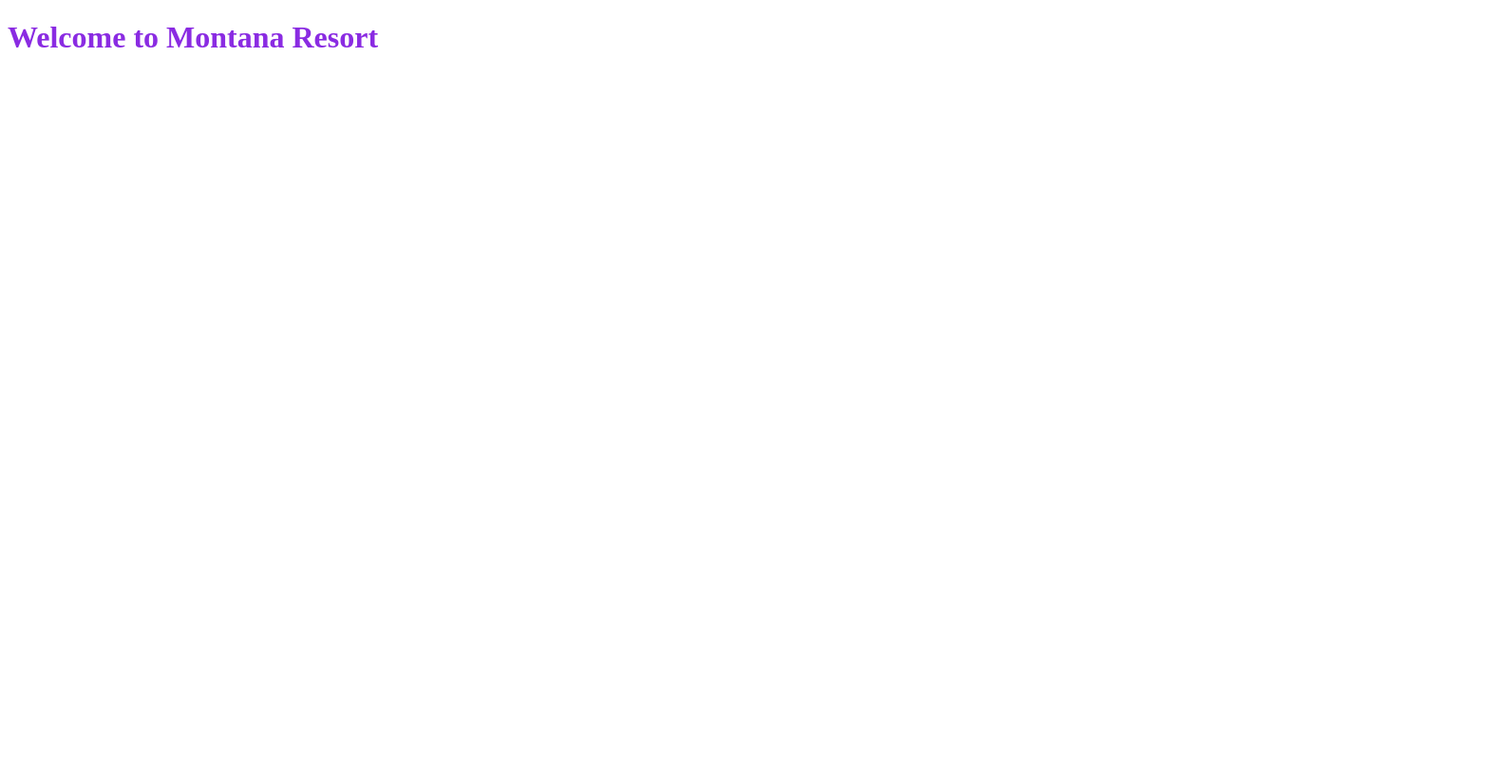
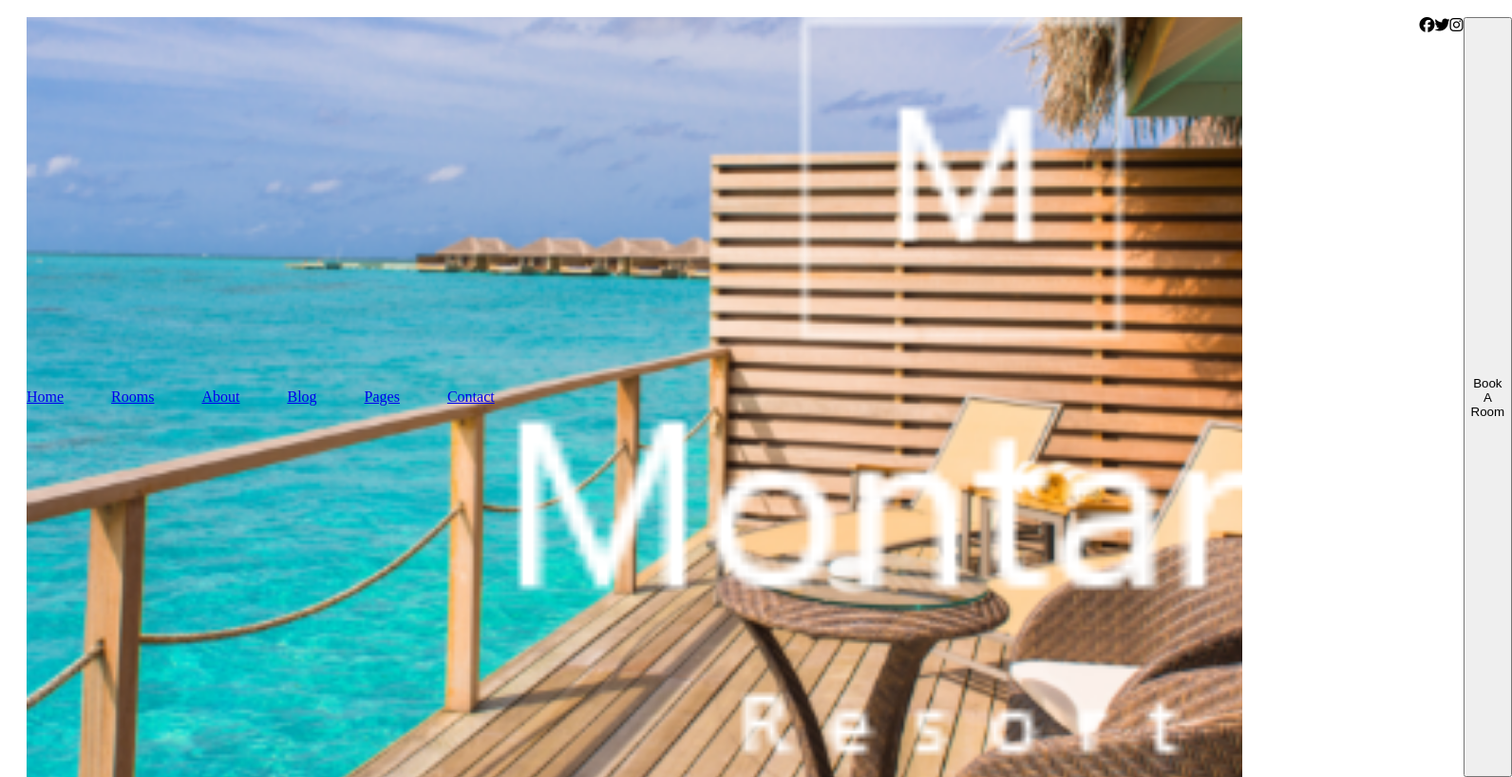
Before and after one commit to Theldra/real-estate, a plain HTML site: page index.html in a window 1280 px wide. Shown: the whole page at 95% size, 1592 px wide, since content can reach past the window. Drawn offline with Linux system fonts and the light colour scheme.

Commit message:
Added more files

```diff
--- a/index.html
+++ b/index.html
@@ -1,13 +1,34 @@
 <!DOCTYPE html>
 <html lang="en">
-<head>
-    <meta charset="UTF-8">
-    <meta name="viewport" content="width=device-width, initial-scale=1.0">
+  <head>
+    <meta charset="UTF-8" />
+    <meta name="viewport" content="width=device-width, initial-scale=1.0" />
     <title>Real Estate</title>
-    <link rel="stylesheet" href="style.css">
-</head>
-<body>
-    <h1 id="header">Welcome to Montana Resort</h1>
-
-</body>
+    <link rel="stylesheet" href="style.css" />
+     <link rel="stylesheet" href="https://cdnjs.cloudflare.com/ajax/libs/font-awesome/6.6.0/css/all.min.css" integrity="sha512-Kc323vGBEqzTmouAECnVceyQqyqdsSiqLQISBL29aUW4U/M7pSPA/gEUZQqv1cwx4OnYxTxve5UMg5GT6L4JJg==" crossorigin="anonymous" referrerpolicy="no-referrer" />
+  </head>
+  <body>
+    <nav>
+      <div class="bg-img">
+        <div class="nav-items">
+            <a href="#">Home</a>
+            <a href="#">Rooms</a>
+            <a href="#">About</a>
+            <a href="#">Blog</a>
+            <a href="#">Pages</a>
+            <a href="#">Contact</a>
+        </div>
+        <div class="img-logo">
+            <img src="./img/logo.png" alt="montana-logo">
+        </div>
+        <div class="icons">
+          <i class="fa-brands fa-facebook"></i>
+          <i class="fa-brands fa-twitter"></i>
+          <i class="fa-brands fa-instagram"></i>
+          <button>Book A Room</button>
+        </div>
+      </div>
+    </nav>
+    <h1 id="header"></h1>
+  </body>
 </html>
--- a/style.css
+++ b/style.css
@@ -1,3 +1,38 @@
-#header{
-   color: blueviolet;
+
+nav{
+   display: flex;
+   flex-direction:row;
+   height: 50px;
+   justify-content: space-between;
+   padding: 10px 20px;
+  }
+.nav-items{
+   display: flex;
+   flex-direction: row;
+   column-gap: 50px;
+   align-items: center;
+   color: white;
+
 }
+
+.bg-img{
+   background-image: url(./img/bg-img.png);
+   background-size: cover;
+   background-position: center;
+   background-repeat: no-repeat;
+   height: 100vh;
+   width: 100vw;
+   display: flex;
+}
+
+.img-logo{
+   display: flex;
+   flex-direction: row;
+   justify-content: center;
+}
+
+.icons{
+   display: flex;
+   flex-direction: row;
+   justify-content: left;
+}
```
Also changed, not shown: img/bg-img.png (added), img/logo.png (added).
